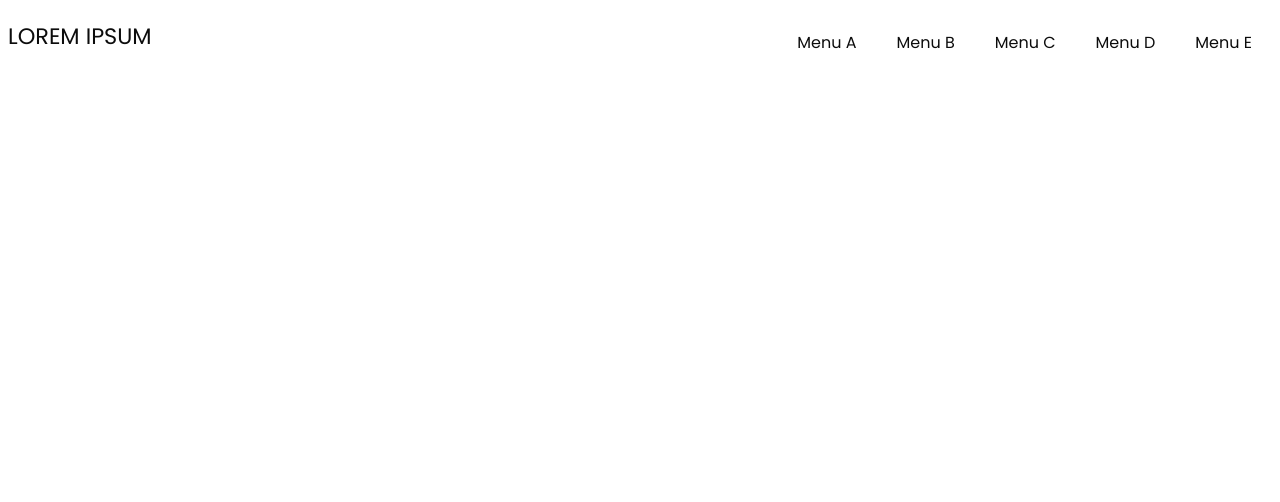
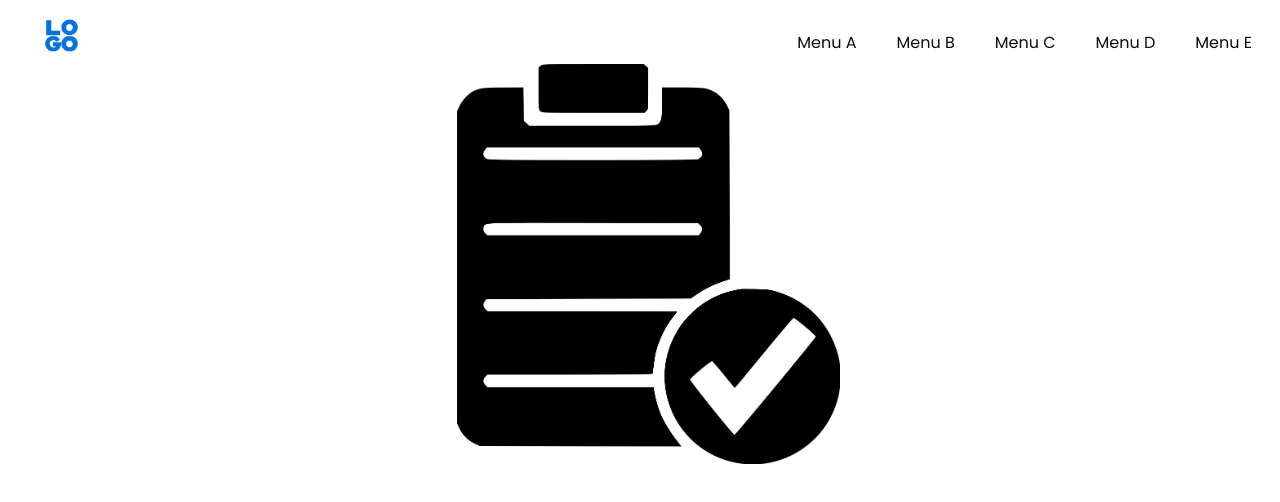
Before and after one commit to Bullfrog76/basic_static_website, a website: page src/index.html in a window 1280 px wide. Drawn offline with nearby package versions, Linux system fonts and the light colour scheme; files that its build step writes are made by us from their sources; files whose address does not match are found by name.

Commit message:
aggiunta properties sfondo

```diff
--- a/src/index.html
+++ b/src/index.html
@@ -10,7 +10,7 @@
         <section class="navigation">
             <div class="nav-container">
                 <div class="brand">
-                    <a href="#!">LOREM IPSUM</a>
+                    <img src="assets/logo-social.png">
                 </div>
                 <nav>
                     <ul class="nav-list">
@@ -23,5 +23,9 @@
                 </nav>
             </div>
         </section>
+
+        <section class="main">
+
+        </section>
     </body>
 </html>
--- a/src/scss/_header.scss
+++ b/src/scss/_header.scss
@@ -17,6 +17,11 @@
     float: left;
     text-transform: uppercase;
     font-size: 1.4em;
+
+    img {
+      width: 100%;
+      height: 100%;
+    }
 
     a,
     a:visited {
@@ -55,10 +60,6 @@
 
           &:hover::before{
             width: 70%;
-          }
-          &:not(:only-child):after {
-            padding-left: 4px;
-            content: ' ▾';
           }
         }
       }
--- /dev/null
+++ b/src/scss/_main.scss
@@ -0,0 +1,9 @@
+.main {
+  width: $content-width;
+  height: 50vh;
+
+  background-image: url("../assets/test.png");
+  background-repeat: no-repeat;
+  background-position: center;
+  background-size: contain;
+}
--- a/src/scss/style.scss
+++ b/src/scss/style.scss
@@ -1,2 +1,3 @@
 @import "_content.scss";
 @import "_header.scss";
+@import "_main.scss";
```
